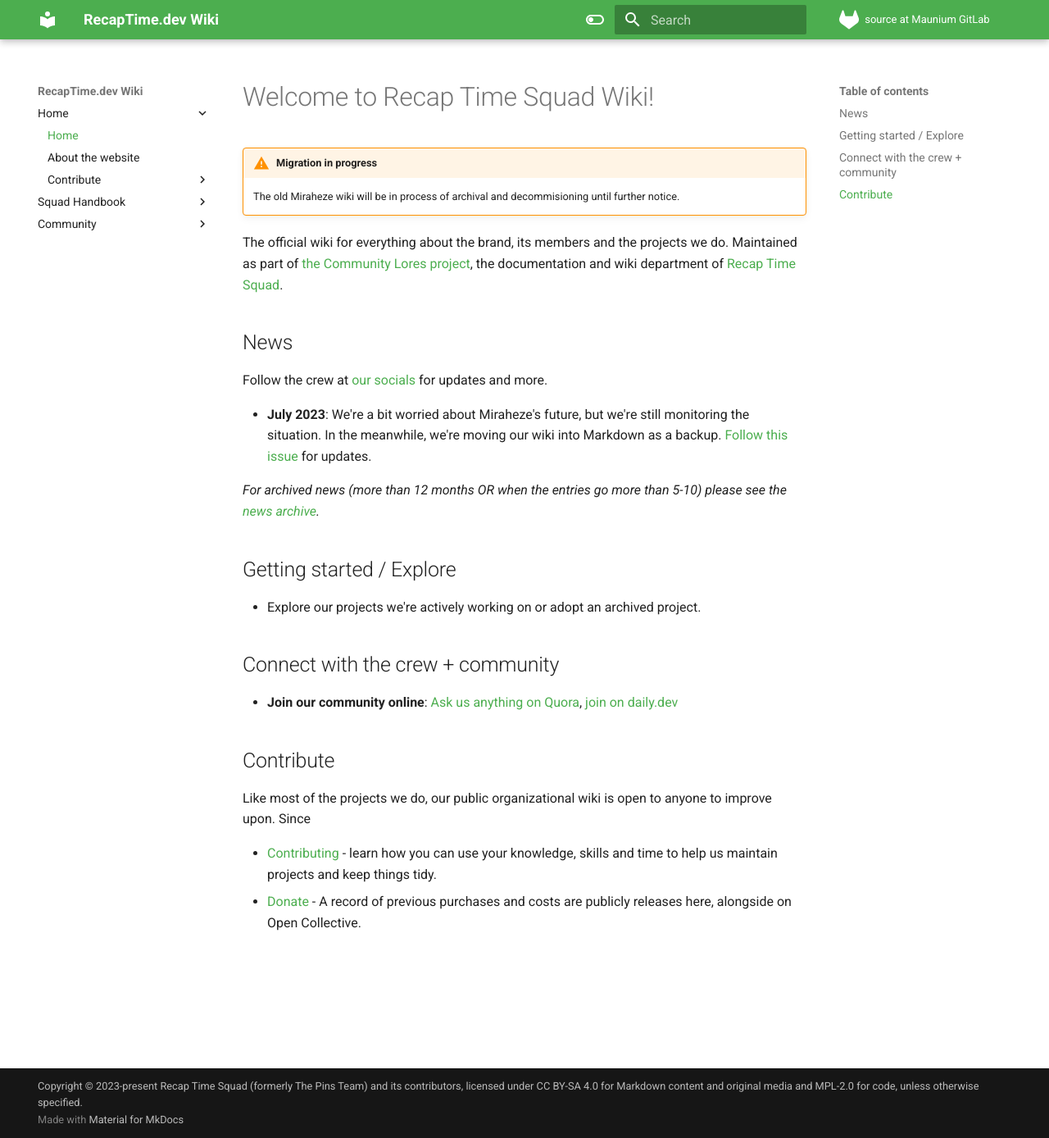
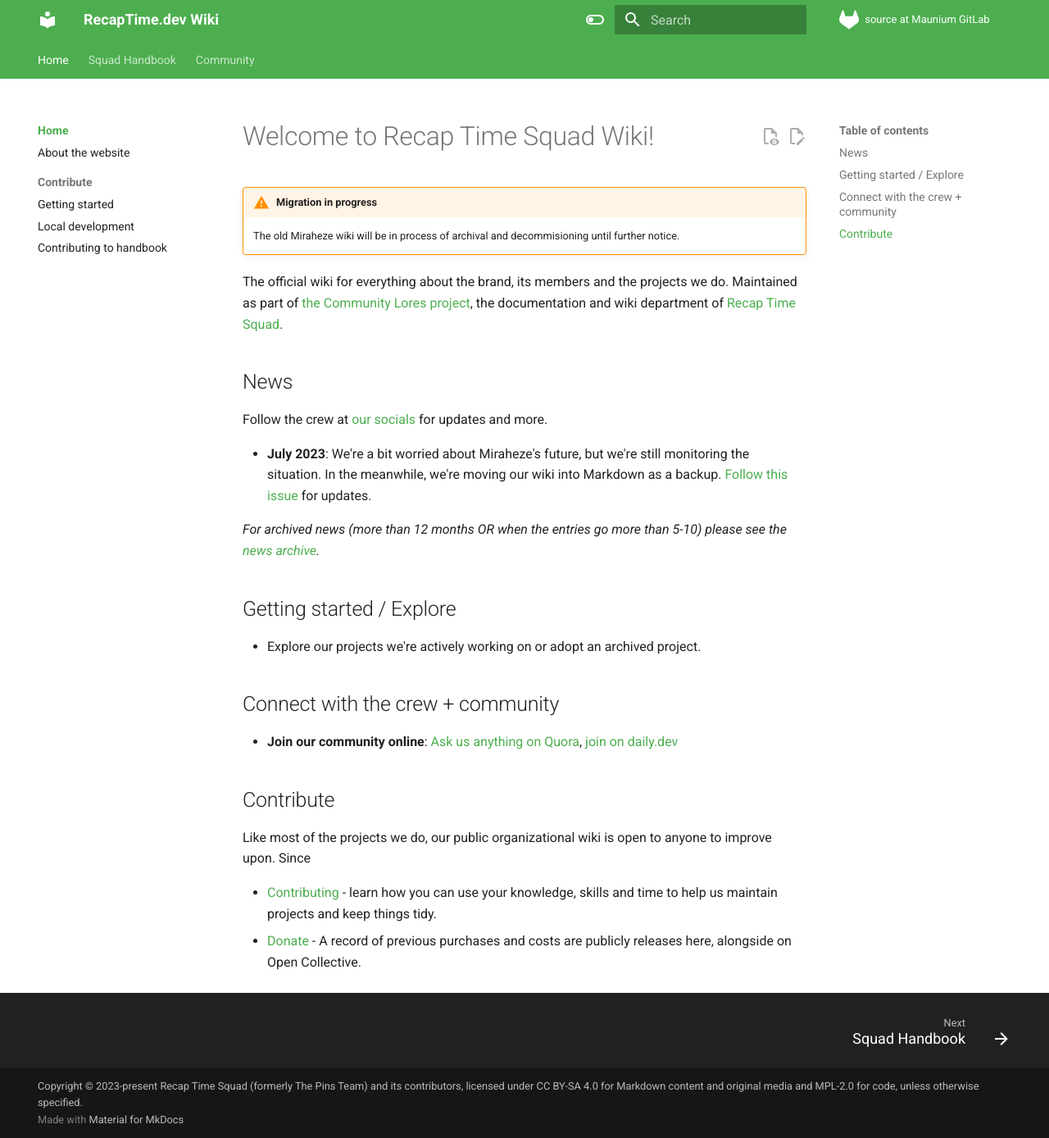
Before and after one commit to recaptime-dev/squad-wiki, an MkDocs documentation site: the page built from content/index.md, in a window 1280 px wide and 1388 px high. Shown: the whole window at 82% size. Built offline with MkDocs 1.6.1 and Material for MkDocs 9.7.7, drawn with Linux system fonts in a browser that asks for light colours.

Commit message:
chore(mkdocs): update repo links and TOC
Also enabled theme-specific features to customize a bit.

Signed-off-by: Andrei Jiroh Halili <ajhalili2006@andreijiroh.eu.org>

```diff
--- a/mkdocs.yml
+++ b/mkdocs.yml
@@ -13,7 +13,7 @@ use_directory_urls: true
 
 # Repository
 docs_dir: content
-repo_url: https://mau.dev/RecapTime/squad/squad-wiki
+repo_url: https://mau.dev/recaptime-dev/squad/wiki
 repo_name: source at Maunium GitLab
 edit_uri: blob/main/content/
 
@@ -31,6 +31,32 @@ theme:
   icon:
     logo: material/library
     repo: fontawesome/brands/gitlab
+
+  features:
+    - announce.dismiss
+    - content.action.edit
+    - content.action.view
+    - content.code.annotate
+    - content.code.copy
+    # - content.tabs.link
+    - content.tooltips
+    # - header.autohide
+    # - navigation.expand
+    - navigation.footer
+    - navigation.indexes
+    # - navigation.instant
+    # - navigation.prune
+    - navigation.sections
+    - navigation.tabs
+    # - navigation.tabs.sticky
+    - navigation.top
+    - navigation.tracking
+    - search.highlight
+    - search.share
+    - search.suggest
+    - toc.follow
+    # - toc.integrate
+
 
   # theme for different themes
   # TODO: Match with our color platte on logo.
@@ -98,8 +124,10 @@ nav:
       - Contributing to handbook: handbook/contribute.md
   - Squad Handbook:
     - handbook/index.md
-    - About and History: handbook/about.md
-    - Changelog: handbook/changelog.md
+    - About and History:
+        - handbook/about/index.md
+        - Handbook Support: handbook/about/support.md
+        - Changelog: handbook/changelog.md
   - Community:
     - Projects:
       - Community Lores: projects/lorebooks.wiki.md
```
